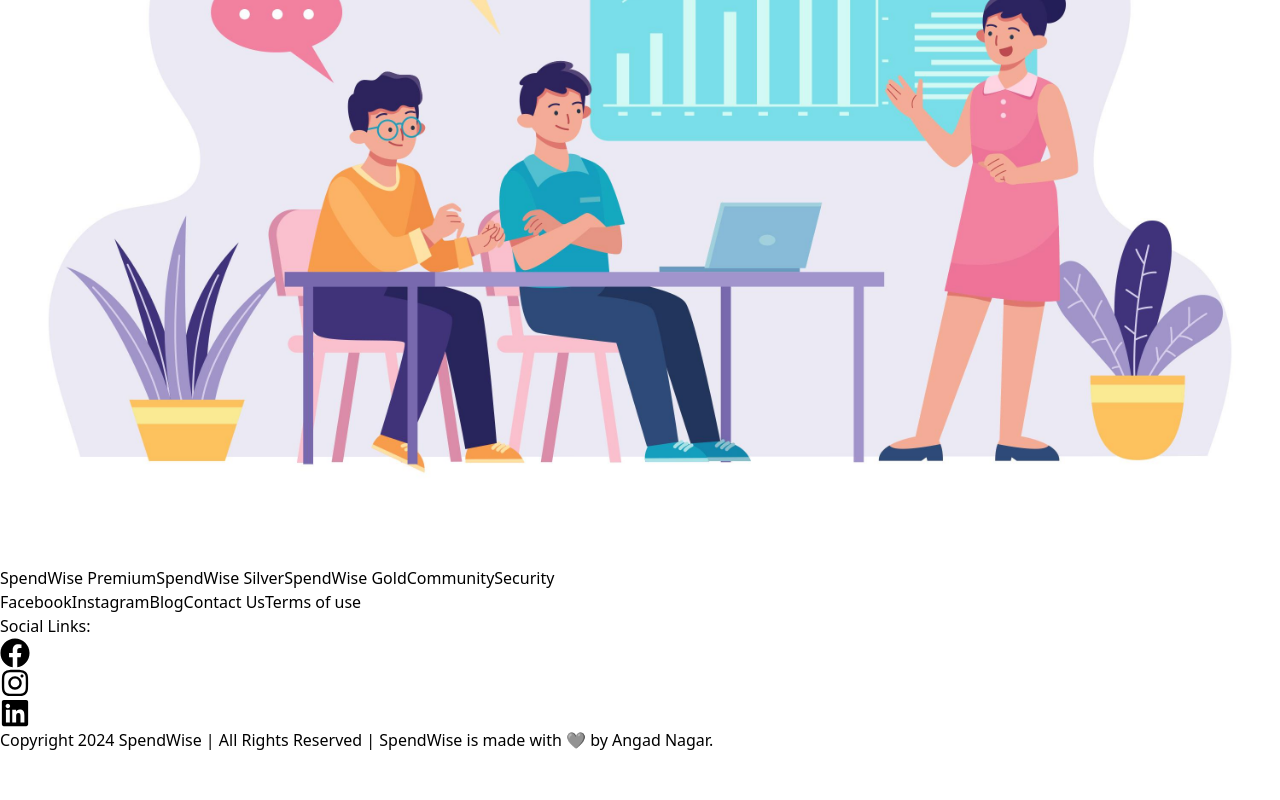
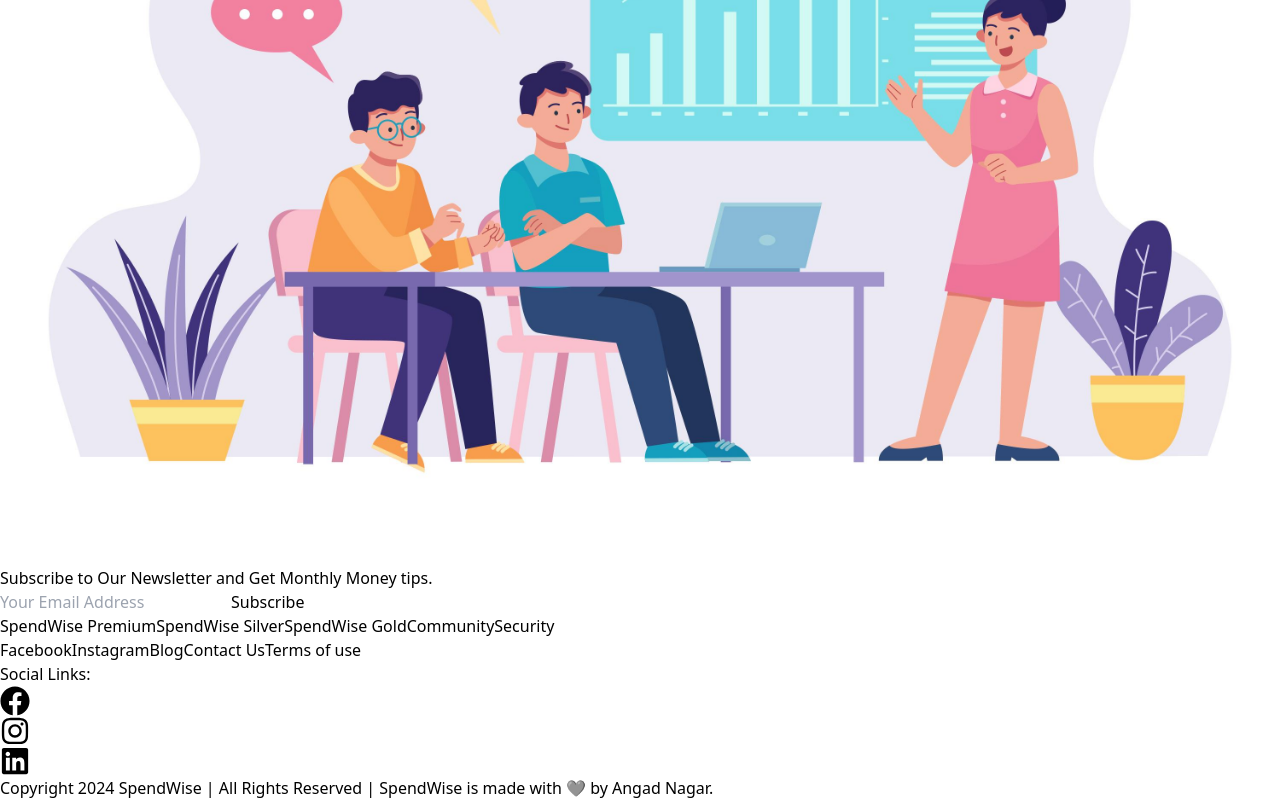
Before and after one commit to angadnagar/SpendWise, a React (Vite) app in the folder frontend/: page /about in a window 1280 px wide. Shown: the part 1361-2161 px from the top of the page. Before the commit the page ends 2113 px from the top, so only its background shows below. Built offline with nearby package versions, Linux system fonts and the light colour scheme.

Commit message:
added subscribe newsletter

```diff
--- a/frontend/src/components/AboutContent.tsx
+++ b/frontend/src/components/AboutContent.tsx
@@ -1,4 +1,40 @@
+import { FormEvent, useState } from "react";
+
 export const AboutContent = () => {
+  const [email,setEmail]=useState('')
+  const[loading,setLoading]=useState(false)
+  const [success,setSuccess]=useState(false)
+  const [error,setError]=useState('')
+
+  const handleSubmit=async(e:FormEvent<HTMLFormElement>)=>{
+    e.preventDefault();
+    setLoading(true);
+    setError('')
+
+    try{
+      const response=await fetch('https://formspree.io/f/xgegbeag',{
+        method:'POST',
+        headers:{
+          'Content-Type':'application/json'
+        },
+        body:JSON.stringify({email})
+      })
+
+      if(response.ok){
+        setSuccess(true)
+        setEmail('')
+      }
+      else{
+        setError('Something went wrong. Please try again later.')
+      }
+    }
+
+    catch(error){
+      setError('Something went wrong. Please try again later.')
+    }
+
+    setLoading(false);
+  }
   return (
     <div className="bg-gradient-to-r from-gray-200 to-gray-400">
       <div className="max-w-xl mx-auto p-10">
@@ -66,6 +102,32 @@ export const AboutContent = () => {
           </div>
         </div>
       </div>
+
+      <h2 className="flex flex-col text-center text-3xl font-semibold font-serif mt-8 mb-8 gap-2">Subscribe to Our Newsletter <span className="text-green-700">and Get Monthly Money tips. </span></h2>
+
+      <form onSubmit={handleSubmit} className="flex justify-center pb-4">
+        <div className="flex flex-col sm:flex-row gap-2">
+          <input
+            type="email"
+            id="email"
+            value={email}
+            onChange={(e) => setEmail(e.target.value)}
+            placeholder="Your Email Address"
+            className="px-4 py-2 border border-gray-300 rounded-full focus:outline-none focus:border-gray-400"
+            required
+          />
+          <button
+            type="submit"
+            className="px-4 py-2 bg-black text-white font-medium rounded-full transition duration-300 focus:outline-none"
+            disabled={loading}
+          >
+            {loading ? 'Submitting...' : 'Subscribe'}
+          </button>
+        </div>
+      </form>
+
+      {success && <p className="flex justify-center text-green-600">Thank you for subscribing!</p>}
+      {error && <p className="flex justify-center text-red-600">{error}</p>}
     </div>
   );
 };
```
